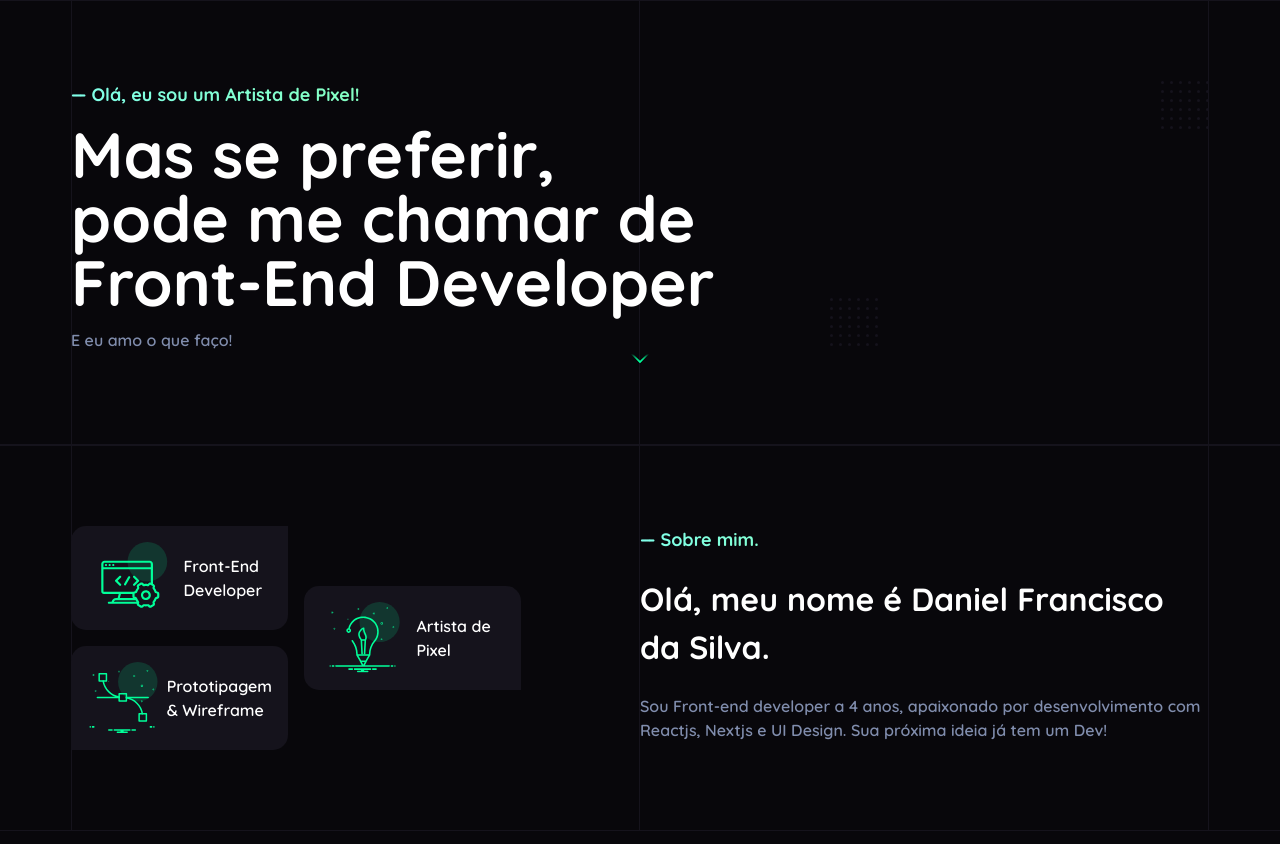
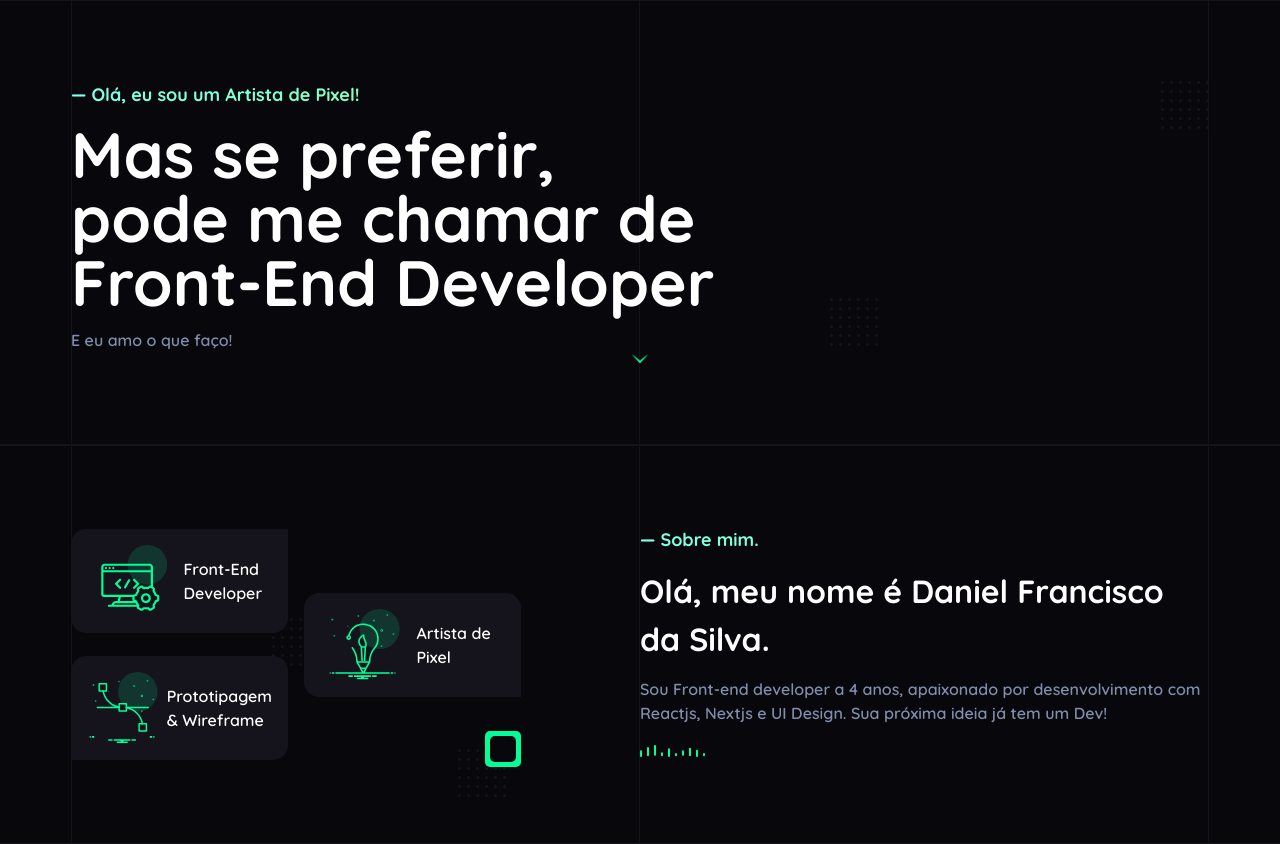
Before and after one commit to dfsilva-dxp/dfsilva-portfolio, a Next.js app: page / in a window 1280 px wide. Built offline with nearby package versions, Linux system fonts and the light colour scheme.

Commit message:
feat: add about container

```diff
--- a/src/container/about.tsx
+++ b/src/container/about.tsx
@@ -1,4 +1,11 @@
-import { About, Base, Grid, PanelSkill } from "components";
+import {
+  About,
+  Base,
+  DottedSquare,
+  Grid,
+  PanelSkill,
+  Square
+} from "components";
 
 export default function AboutContainer() {
   return (
@@ -23,7 +30,11 @@ export default function AboutContainer() {
                 imageURL="/img/wireframe.svg"
                 brPosition="bl"
               />
+
+              <Square />
+              <DottedSquare />
             </About.Left>
+
             <About.Right>
               <About.Title>Sobre mim.</About.Title>
 
@@ -36,6 +47,8 @@ export default function AboutContainer() {
                 com Reactjs, Nextjs e UI Design. Sua próxima ideia já tem um
                 Dev!
               </About.Description>
+
+              <About.Bars />
             </About.Right>
           </Grid>
         </About>
```
